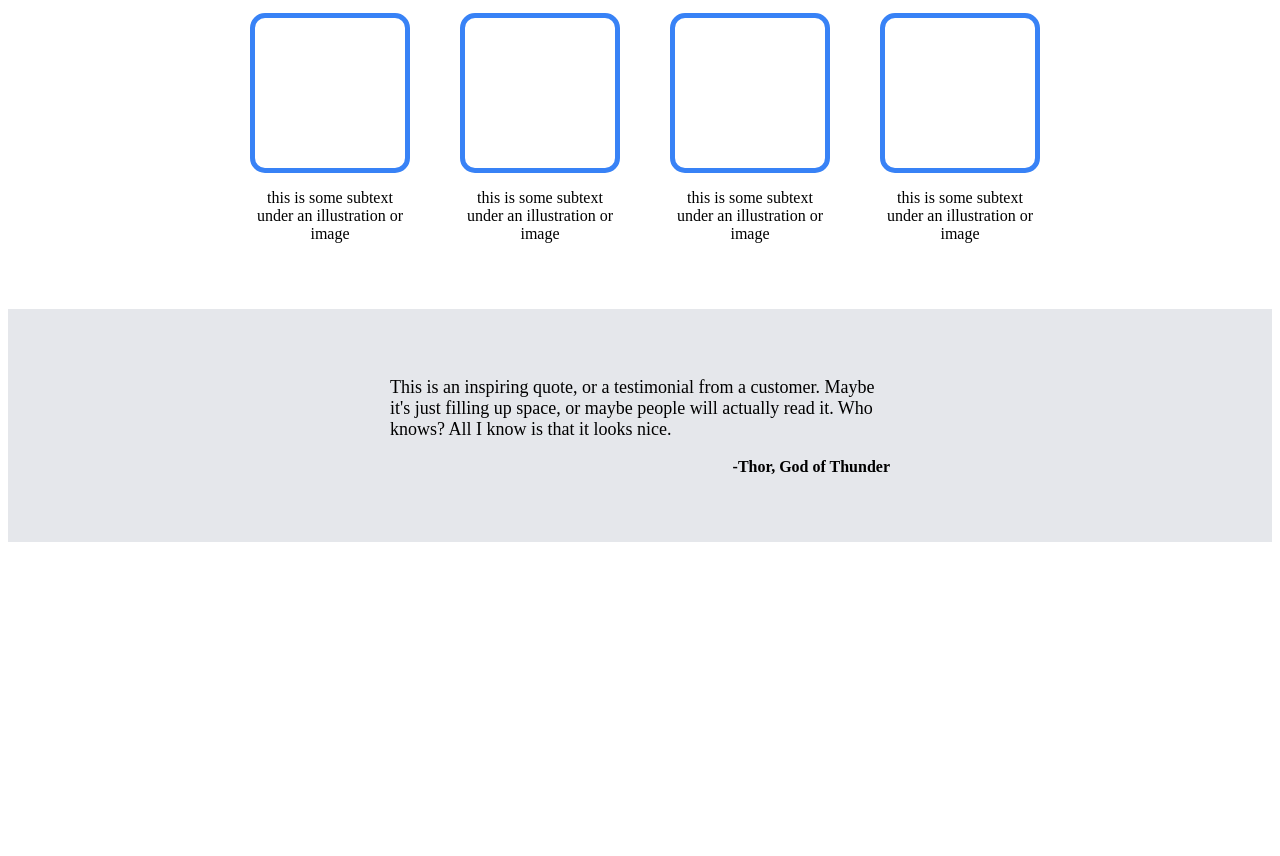
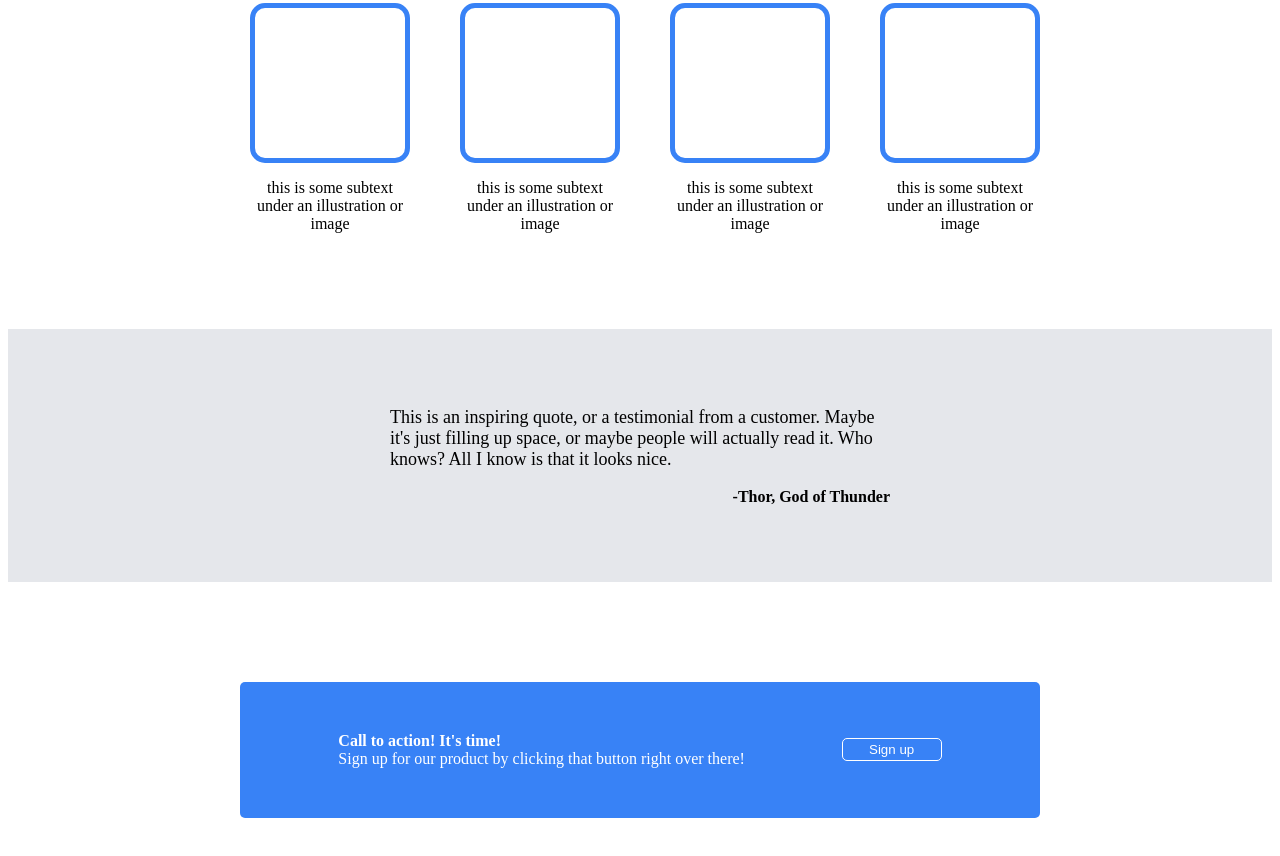
Before and after one commit to crew7/LandingPage, a plain HTML site: page index.html in a window 1280 px wide. Shown: the part 474-1330 px from the top of the page. Before the commit the page ends 1024 px from the top, so only its background shows below. Drawn offline with Linux system fonts and the light colour scheme.

Commit message:
Added signup section

```diff
--- a/index.html
+++ b/index.html
@@ -27,13 +27,13 @@
         <div class="rightPanelHeader">
             <ul>
                 <li>
-                    header link one
+                    <a href="#"> header link one </a>
                 </li>
                 <li>
-                    header link two
+                    <a href=""> header link two </a>
                 </li>
                 <li>
-                    header link three
+                    <a href=""> header link three </a>
                 </li>
             </ul>
             <p>img here aaaaaaaaaaaaaaaaaaaa aaaaaaaaaaaaaaaaaaaaaa aaaaaaaaaaaaaaa aaaaaaaaa</p>
@@ -81,7 +81,21 @@
         </div>
     </div>
     <footer>
-
+        <div class="signupSection">
+            <div>
+                <p>
+                   <b> Call to action! It's time! </b>
+                </p>
+                <p>
+                    Sign up for our product by clicking that button right over there!
+                </p>
+            </div>
+            <div class="signupButtonContainer">
+                <button class="signupButton">
+                    Sign up
+                </button>
+            </div>
+        </div>
     </footer>
 </div>
 </body>
--- a/style.css
+++ b/style.css
@@ -17,6 +17,10 @@ header{
     margin: 0;
     padding: 0;
     justify-content: flex-end;
+}
+a{
+    text-decoration: none;
+    color: white;
 }
 .rightPanelHeader p{
     display: flex;
@@ -60,12 +64,14 @@ main{
     justify-content: center;
     align-items: center;
     flex-direction: column;
-    padding: 50px;
+    padding-bottom: 80px;
+}
+main h2{
+    padding: 20px;
 }
 .mainContainers{
     display: flex;
     gap: 60px;
-
 }
 .mainContainers div{
    display: flex;
@@ -86,7 +92,7 @@ main{
     flex-direction: column;
     justify-content: center;
     align-items: center;
-    padding: 50px;
+    padding: 60px;
 }
 .quoteText{
     width: 500px;
@@ -99,3 +105,36 @@ main{
     justify-content: flex-end;
     font-weight: bold;
 }
+footer {
+    background-color: white;
+    display: flex;
+    justify-content: center;
+    align-items: center;
+    padding: 100px;
+}
+.signupSection{
+    background-color: #3882F6;
+    color: white;
+    width: 700px;
+    display: flex;
+    padding: 50px;
+    border-radius: 5px;
+    justify-content: space-around;
+}
+.signupSection p{
+    margin: 0;
+    padding: 0;
+}
+.signupButtonContainer{
+    display: flex;
+    align-items: center;
+    justify-content: center;
+}
+.signupButton{
+    width: 100px;
+    background-color: #3882F6;
+    border: 1px solid white;
+    border-radius: 5px;
+    color: white;
+    padding: 3px;
+}
```
